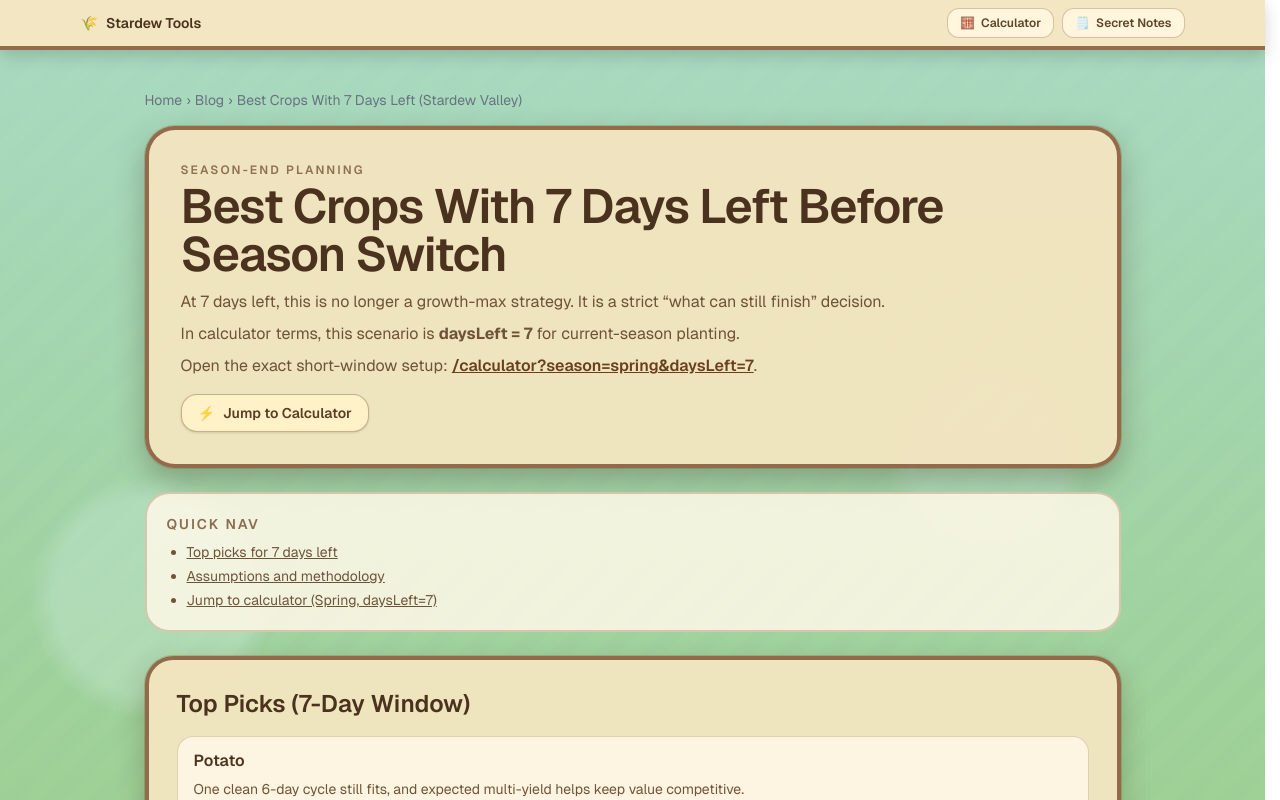
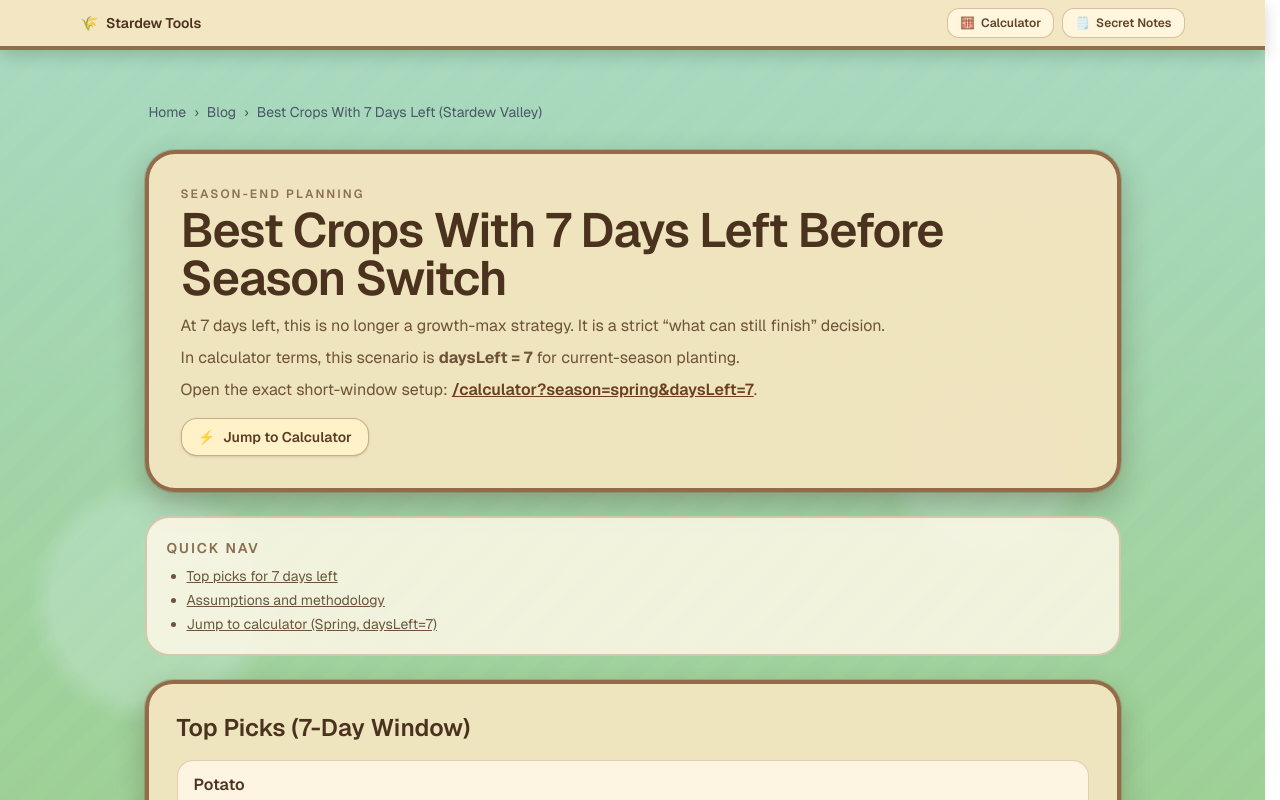
Before and after one commit to yuzhoudabaozhayujiamigou-cloud/stardew-tools, a Next.js app in the folder stardew-tools/: page /blog/best-crops-7-days-left-before-season-switch in a window 1280 px wide. Shown: the top 800 px of the page. Built offline with nearby package versions, Linux system fonts and the light colour scheme.

Commit message:
fix: improve accessibility contrast and touch targets, optimize render blocking

```diff
--- a/stardew-tools/src/components/Breadcrumb.tsx
+++ b/stardew-tools/src/components/Breadcrumb.tsx
@@ -20,16 +20,21 @@
         type="application/ld+json"
         dangerouslySetInnerHTML={{ __html: JSON.stringify(jsonLd) }}
       />
-      <nav aria-label="Breadcrumb" className="mb-4 text-sm text-gray-500">
+      <nav aria-label="Breadcrumb" className="mb-4 text-sm text-gray-600">
         {items.map((item, i) => (
           <span key={i}>
             {i > 0 && <span className="mx-1">›</span>}
             {item.href ? (
-              <a href={item.href} className="hover:text-gray-700">
+              <a
+                href={item.href}
+                className="inline-flex min-h-[44px] items-center px-1 hover:text-gray-800"
+              >
                 {item.name}
               </a>
             ) : (
-              <span>{item.name}</span>
+              <span className="inline-flex min-h-[44px] items-center px-1">
+                {item.name}
+              </span>
             )}
           </span>
         ))}
```
